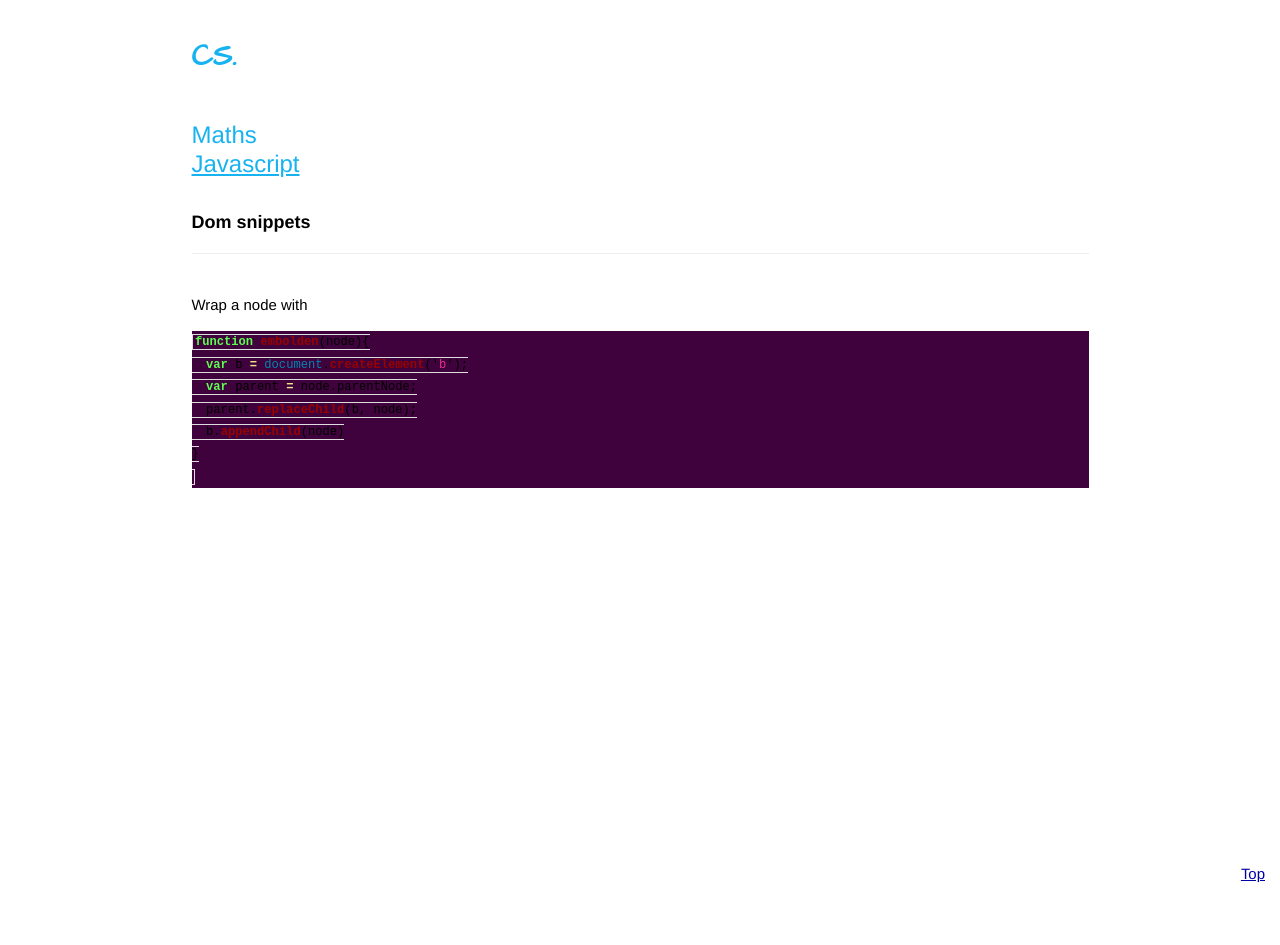
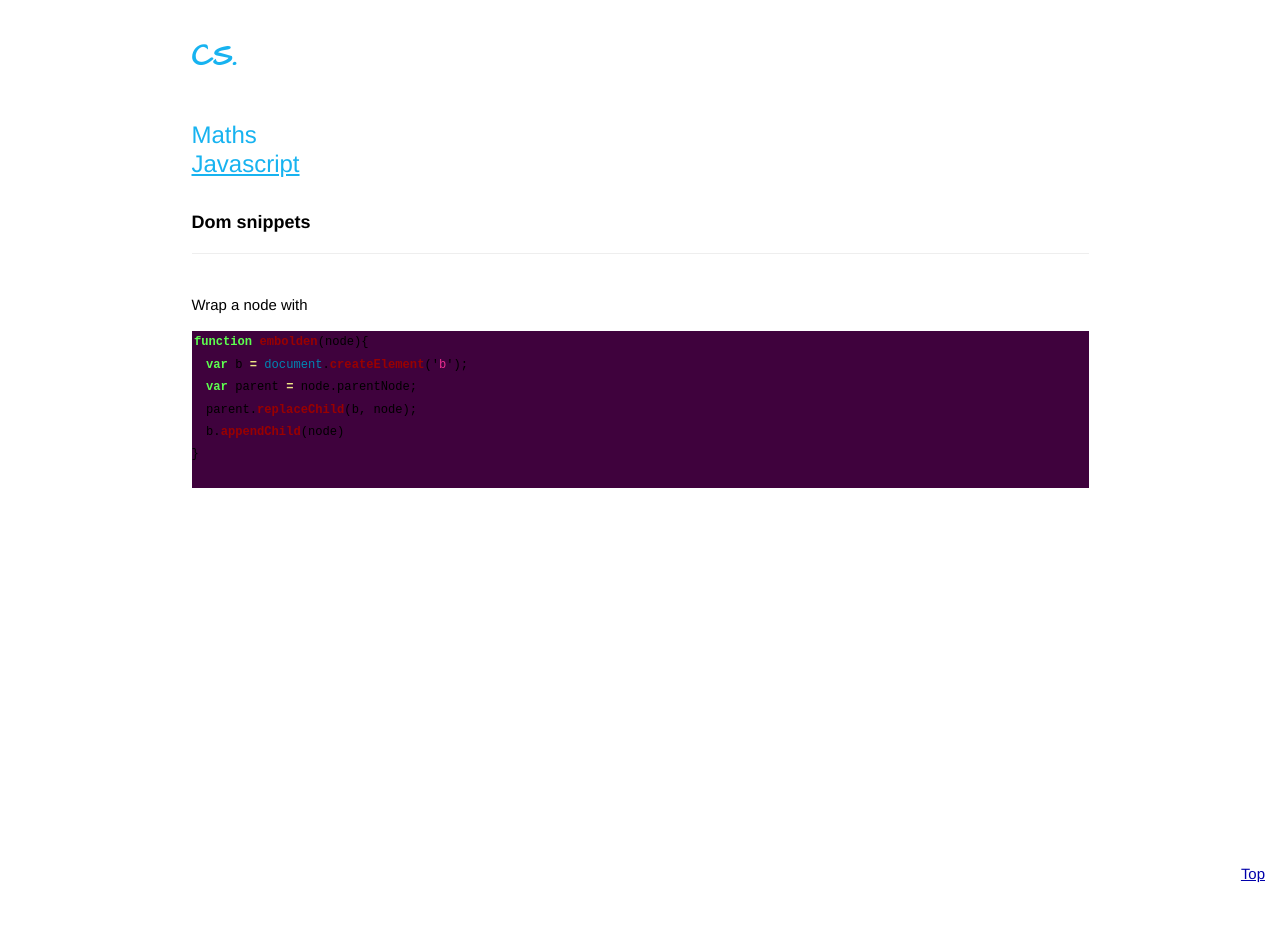
Before and after one commit to eloone/cs, a Jekyll site: the page built from js/index.md, in a window 1280 px wide. Built offline with Jekyll 4.4.1, drawn with Linux system fonts in a browser that asks for light colours; Markdown is read by kramdown in place of the engine named in the settings.

Commit message:
Update main.css

```diff
--- a/css/main.css
+++ b/css/main.css
@@ -138,6 +138,10 @@ code {
   padding: 0 .2em;
 }
 
+pre code{
+  border:0;
+}
+
 .post pre code {
   border: none;
   background-color: transparent;
```
